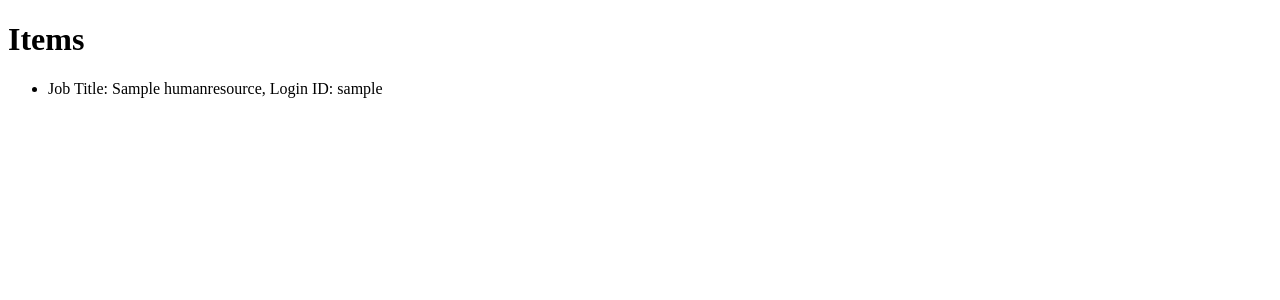
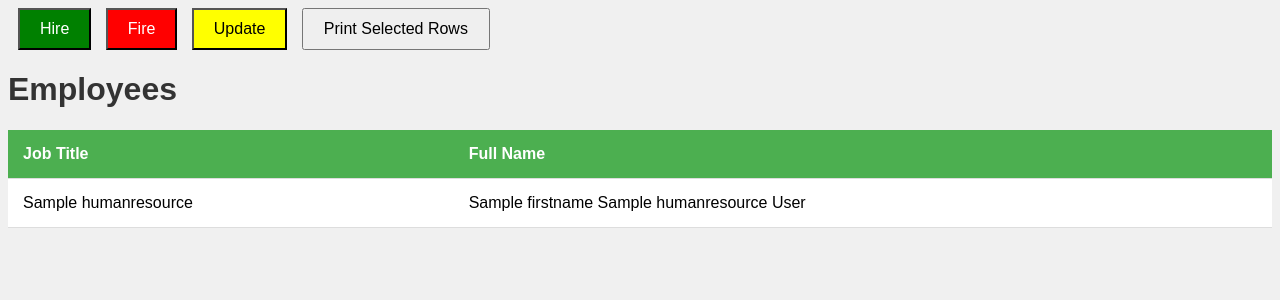
Before and after one commit to itudb2323/itudb2323, a Flask app: page / in a window 1280 px wide. Shown: the top 300 px of the page. Run offline with Flask 3, Linux system fonts and the light colour scheme; a database or web service that is not in the repository returns one stand-in record (values such as "Sample title"); some libraries are stand-ins or nearby versions.

Commit message:
HTML files are updated and GUI is modified.

```diff
--- a/palas21/controller.py
+++ b/palas21/controller.py
@@ -7,3 +7,7 @@ index = Blueprint('index', __name__)
 def home():
     data = get_db_data()
     return render_template('index.html', items=data)
+
+@index.route('/hire')
+def hire():
+    return render_template('hire.html')
--- a/palas21/model.py
+++ b/palas21/model.py
@@ -3,6 +3,11 @@ import psycopg2
 def get_db_data():
     conn = psycopg2.connect(database="Adventureworks", user="postgres", password="test", host="127.0.0.1", port="5432")
     cur = conn.cursor()
-    cur.execute("SELECT jobtitle, loginid FROM humanresources.employee")
+    cur.execute("SELECT employee.jobtitle, person.firstname, person.middlename, person.lastname FROM humanresources.employee join person.person on employee.businessentityid = person.businessentityid")
     rows = cur.fetchall()
     return rows
+
+def update_db():
+    conn = psycopg2.connect(database="Adventureworks", user="postgres", password="test", host="127.0.0.1", port="5432")
+    cur = conn.cursor()
+    cur.execute("")
--- a/palas21/templates/index.html
+++ b/palas21/templates/index.html
@@ -1,17 +1,130 @@
-<!-- templates/index.html -->
 <!DOCTYPE html>
 <html lang="en">
 <head>
     <meta charset="UTF-8">
     <meta name="viewport" content="width=device-width, initial-scale=1.0">
     <title>TEST</title>
+    <style>
+        body {
+            font-family: Arial, sans-serif;
+            background-color: #f0f0f0;
+        }
+        h1 {
+            color: #333;
+        }
+        table {
+            width: 100%;
+            border-collapse: collapse;
+            background-color: #fff;
+        }
+        th, td {
+            padding: 15px;
+            text-align: left;
+            border-bottom: 1px solid #ddd;
+        }
+        th {
+            background-color: #4CAF50;
+            color: white;
+        }
+        tr:nth-child(even) {
+            background-color: #f2f2f2;
+        }
+        tr:hover {
+            background-color: #ddd;
+        }
+        .button-container button {
+            margin-left: 10px;
+            padding: 10px 20px; /* Enlarge the buttons */
+            font-size: 16px; /* Increase the font size */
+        }
+        .button-container .hire {
+            background-color: green;
+            color: white;
+        }
+        .button-container .fire {
+            background-color: red;
+            color: white;
+        }
+        .button-container .update {
+            background-color: yellow;
+            color: black;
+        }
+    </style>
+    <script>
+        var selectedRows = [];
+        window.onload = function() {
+            var rows = document.getElementsByTagName("tr");
+            for (var i = 0; i < rows.length; i++) {
+                rows[i].addEventListener("click", function() {
+                    var index = selectedRows.indexOf(this);
+                    if (this.style.backgroundColor === "lightblue") {
+                        this.style.backgroundColor = "";
+                        selectedRows.splice(index, 1);
+                    } else {
+                        this.style.backgroundColor = "lightblue";
+                        selectedRows.push(this);
+                    }
+                });
+            }
+        };
+        function hire() {
+        if (selectedRows.length > 0){
+            alert("This person is already hired.");
+        } else {
+            window.location.href='/hire';
+        }
+    };
+        function fire() {
+            if(selectedRows.length > 1){
+                alert("You can only fire one person at a time.");
+            }
+            else if (selectedRows) {
+                console.log(selectedRows[0].innerText + " is fired.");
+            } else {
+                alert("Please select a person to fire.");
+            }
+    };
+        function update() {
+        if(selectedRows.length > 1){
+            alert("You can only update one person at a time.");
+        }
+        else if (selectedRows) {
+            // print selected row to the terminal
+            console.log(selectedRows[0].innerText + "'s informations are updated.");
+        } else {
+            alert("Please select a person to update.");
+        }
+    };
+        function printSelectedRows() {
+            for (var i = 0; i < selectedRows.length; i++) {
+                console.log(selectedRows[i].innerText);
+            }
+        };
+    </script>
 </head>
 <body>
-    <h1>Items</h1>
-    <ul>
-        {% for item in items %}
-            <li>Job Title: {{ item[0] }}, Login ID: {{ item[1] }}</li>
-        {% endfor %}
-    </ul>
+    <div class="button-container">
+        <button class="hire" onclick="hire()">Hire</button>
+        <button class="fire" onclick="fire()">Fire</button>
+        <button class="update" onclick="update()">Update</button>
+        <button onclick="printSelectedRows()">Print Selected Rows</button>
+    </div>
+    <h1>Employees</h1>
+    <table>
+        <thead>
+            <tr>
+                <th>Job Title</th>
+                <th>Full Name</th>
+            </tr>
+        </thead>
+        <tbody>
+            {% for item in items %}
+                <tr>
+                    <td>{{ item[0] }}</td>
+                    <td>{{ item[1] }} {{ item[2] }} {{ item[3] }}</td>
+                </tr>
+            {% endfor %}
+        </tbody>
+    </table>
 </body>
 </html>
```
Also changed, not shown: palas21/templates/hire.html (added, +71 -0 lines).
